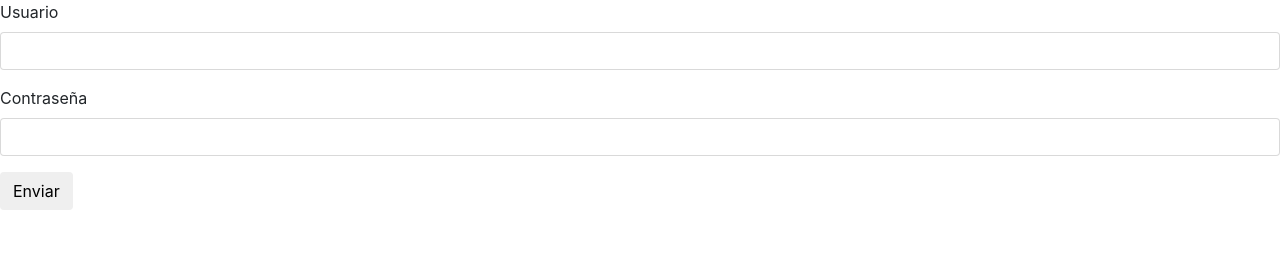
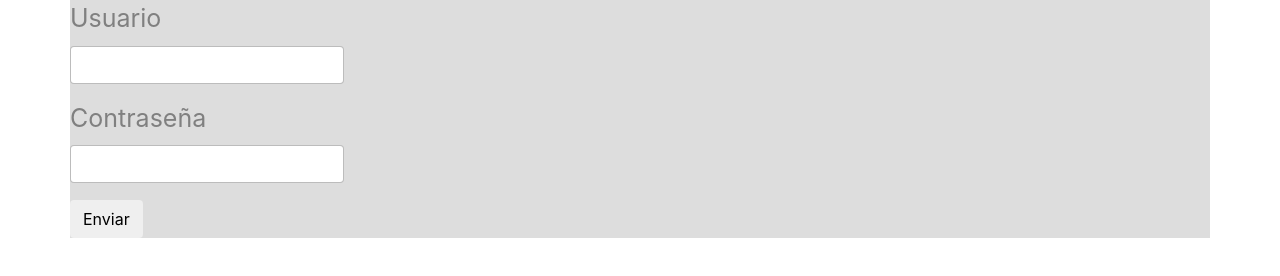
Before and after one commit to LucasIvan/sistema, a plain HTML site: page index.html in a window 1280 px wide. Drawn offline with nearby package versions, Linux system fonts and the light colour scheme.

Commit message:
Cambie estilo

```diff
--- a/estilo.css
+++ b/estilo.css
@@ -0,0 +1,8 @@
+body{
+	font-size: 25px;
+	color:grey;
+}
+.container{
+	background-color: #ddd;
+	padding:
+}
--- a/index.html
+++ b/index.html
@@ -4,8 +4,12 @@
 	<meta charset="UTF-8">
 	<title>Document</title>
 	<link rel="stylesheet" href="https://maxcdn.bootstrapcdn.com/bootstrap/4.0.0-beta/css/bootstrap.min.css">
+	<link rel="stylesheet" href="estilo.css">
 </head>
 <body>
+	<div class="container well">
+		<div class="row">
+			<div class="co-md-8">
 				<div class="form-group">
 					<label for="">Usuario</label>
 					<input type="text" class="form-control">
@@ -15,5 +19,8 @@
 					<input type="password" class="form-control">
 				</div>
 				<button class="btn btn-prymary">Enviar</button>
+			</div>
+		</div>
+	</div>
 </body>
 </html>
```
Lines whose indentation alone changed are shown as unchanged.
